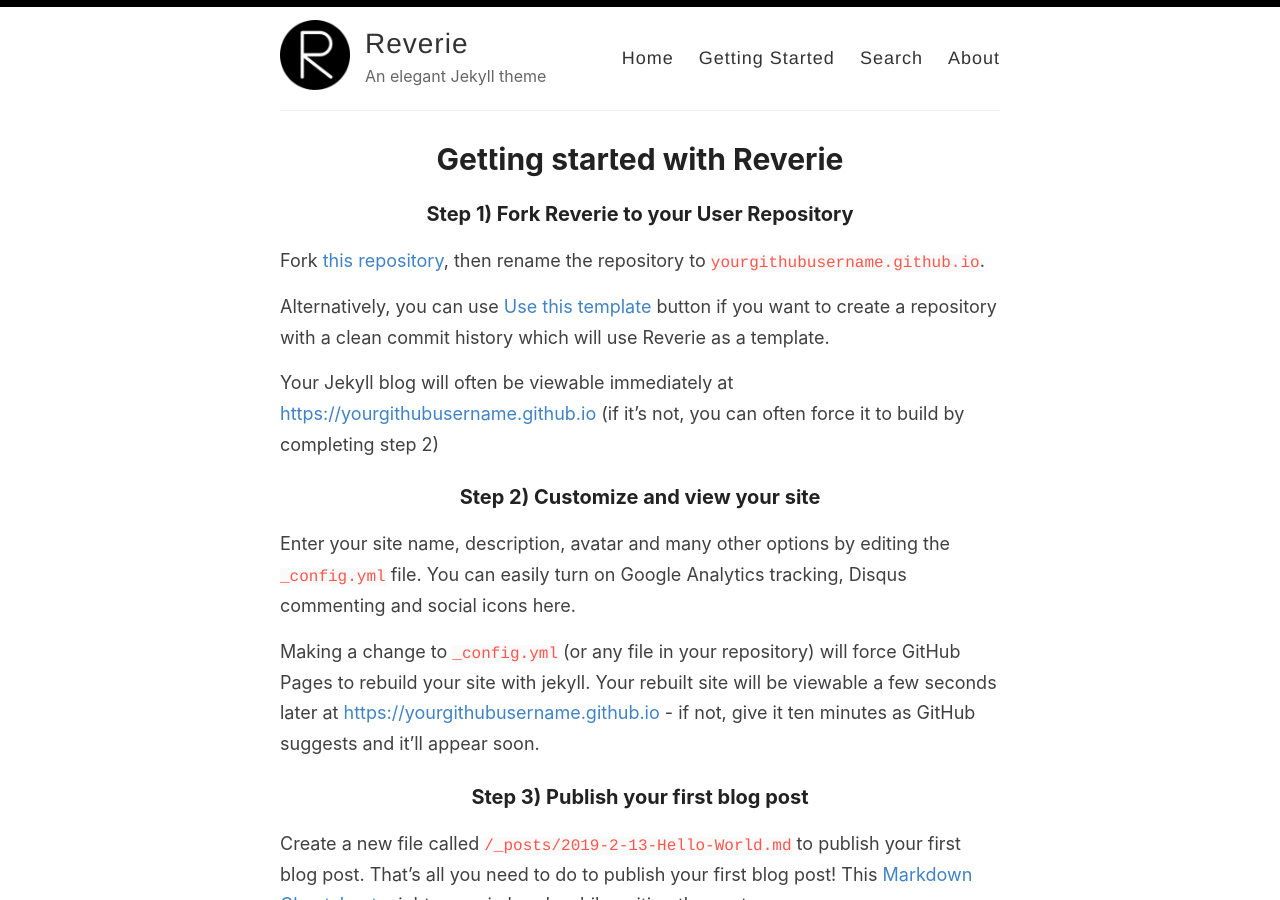
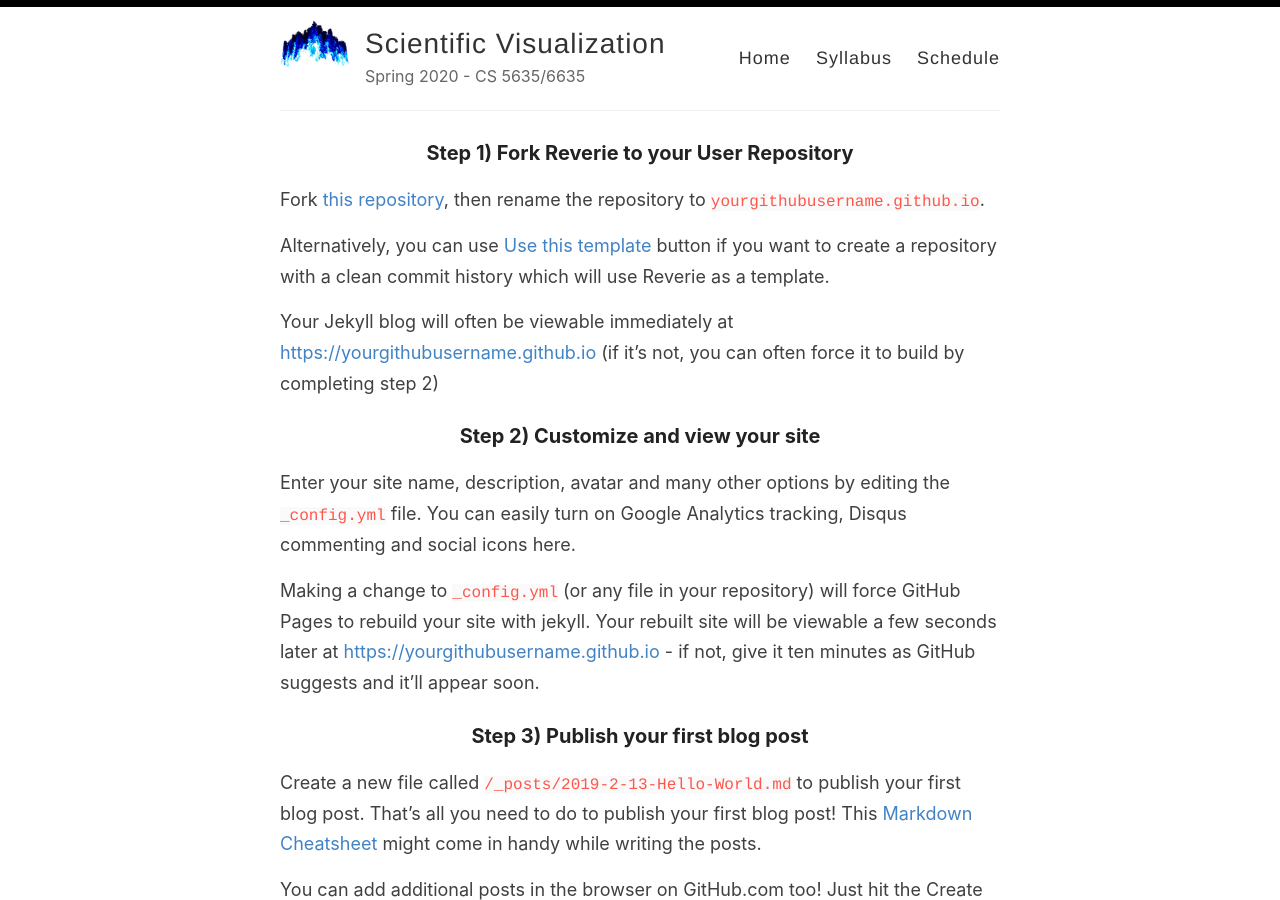
Before and after one commit to ComputingElevatedLab/sciviscourse, a Jekyll site: the page built from _pages/schedule.md, in a window 1280 px wide and 900 px high. Built offline with Jekyll 4.4.1, drawn with Linux system fonts in a browser that asks for light colours.

Commit message:
refactoring

```diff
--- a/_config.yml
+++ b/_config.yml
@@ -3,37 +3,37 @@
 #
 
 # Name of your site (displayed in the header)
-name: Reverie
+name: Scientific Visualization
 
 # Name of the author
-author: Amit Merchant
+author: Steve Petruzza [theme from Amit Merchant]
 
 # Short bio or description (displayed in the header)
-description: An elegant Jekyll theme
+description: Spring 2020 - CS 5635/6635
 
 # URL of your avatar or profile pic (you could use your GitHub profile pic)
-avatar: /images/reverie.png
+avatar: /images/scivis.png
 
 #
 # Flags below are optional
 #
 
 # Includes an icon in the footer for each username you enter
-footer-links:
-  dribbble:
-  email: amit.d.merchant@gmail.com
-  facebook:
-  flickr:
-  github: amitmerchant1990/reverie
-  instagram:
-  linkedin:
-  pinterest:
-  rss: rss
-  twitter: amit_merchant
-  stackoverflow:
-  youtube: # channel/<your_long_string> or user/<user-name>
-  googleplus: # anything in your profile username that comes after plus.google.com/
-  playconsole:
+# footer-links:
+#   dribbble:
+#   email:
+#   facebook:
+#   flickr:
+#   github:
+#   instagram:
+#   linkedin:
+#   pinterest:
+#   rss: rss
+#   twitter:
+#   stackoverflow:
+#   youtube: # channel/<your_long_string> or user/<user-name>
+#   googleplus: # anything in your profile username that comes after plus.google.com/
+#   playconsole:
 
 
 # Enter your Disqus shortname (not your username) to enable commenting on posts
@@ -41,18 +41,18 @@ footer-links:
 disqus:
 
 # Enter your Google Analytics web tracking code (e.g. UA-2110908-2) to activate tracking
-google_analytics: UA-43339302-11
+google_analytics:
 
-# Your website URL (e.g. http://amitmerchant1990.github.io or http://www.amitmerchant.com)
+# Your website URL
 # Used for Sitemap.xml and your RSS feed
-url: http://www.amitmerchant.com/reverie
-enforce_ssl: https://www.amitmerchant.com/reverie
+url:
+enforce_ssl:
 
 # If you're hosting your site at a Project repository on GitHub pages
 # (http://yourusername.github.io/repository-name)
 # and NOT your User repository (http://yourusername.github.io)
 # then add in the baseurl here, like this: "/repository-name"
-baseurl: "/reverie"
+baseurl: "/sciviscourse"
 
 #
 # !! You don't need to change any of the configuration flags below !!
@@ -96,3 +96,7 @@ exclude:
   - LICENSE
   - README.md
   - CNAME
+  - vendor/bundle/
+  - vendor/cache/
+  - vendor/gems/
+  - vendor/ruby/
--- a/_layouts/default.html
+++ b/_layouts/default.html
@@ -27,10 +27,9 @@
             </div>
 
             <nav>
-              <a href="{{ site.baseurl }}/">Home</a>
-              <a href="{{ site.baseurl }}/getting-started">Getting Started</a>
-              <a href="{{ site.baseurl }}/search">Search</a>
-              <a href="{{ site.baseurl }}/about">About</a>
+              <a href="{{ site.baseurl }}/" style="margin-left: 0">Home</a>
+              <a href="{{ site.baseurl }}/syllabus">Syllabus</a>
+              <a href="{{ site.baseurl }}/schedule">Schedule</a>
             </nav>
           </header>
         </div>
--- a/_pages/getting-started.md
+++ b/_pages/schedule.md
@@ -1,7 +1,7 @@
 ---
-layout: page
-title: Getting started with Reverie
-permalink: /getting-started/
+layout: default
+title: Schedule
+permalink: /schedule/
 ---
 
 ### Step 1) Fork Reverie to your User Repository
```
Also changed, not shown: _pages/syllabus.md (renamed from _pages/categories.md, +2 -2 lines), index.html (deleted, +0 -49 lines), index.md (renamed from _pages/about.md, +3 -3 lines), favicon.ico, images/scivis.png (added), 1 other file.
